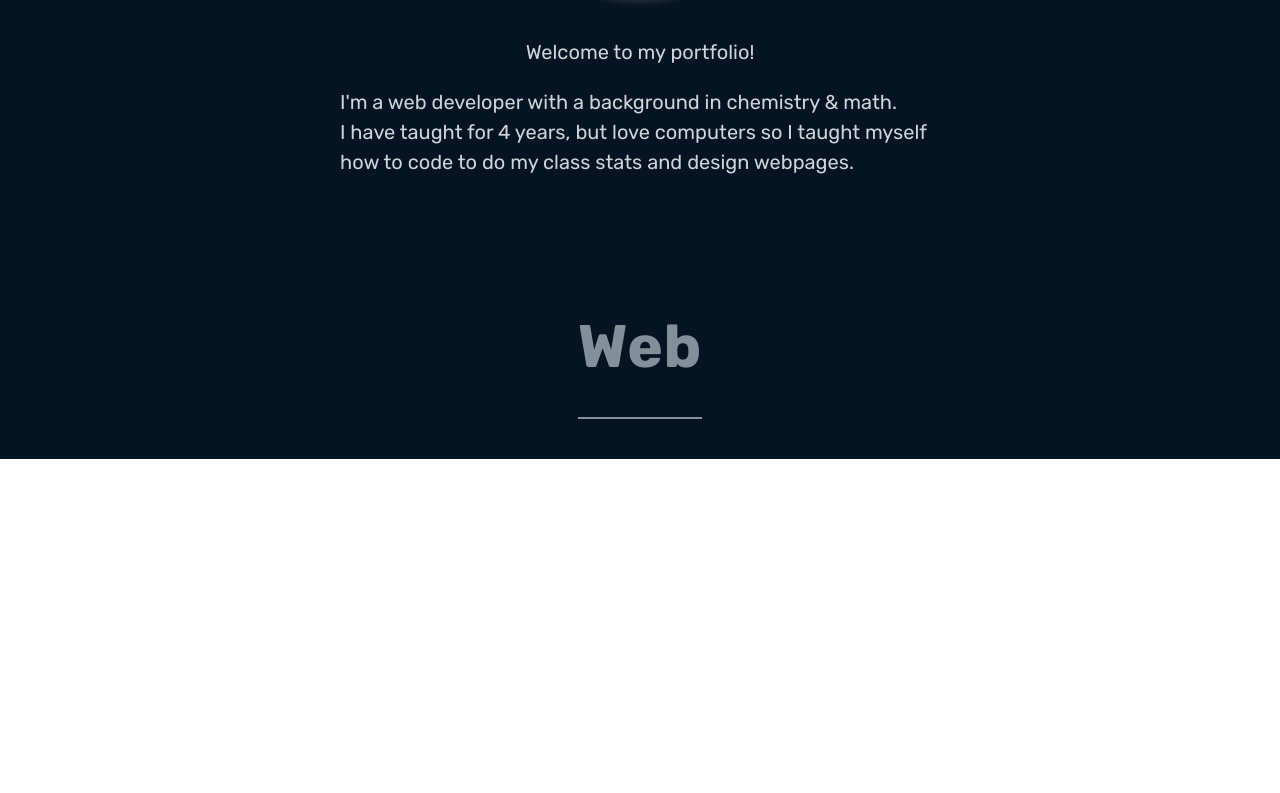
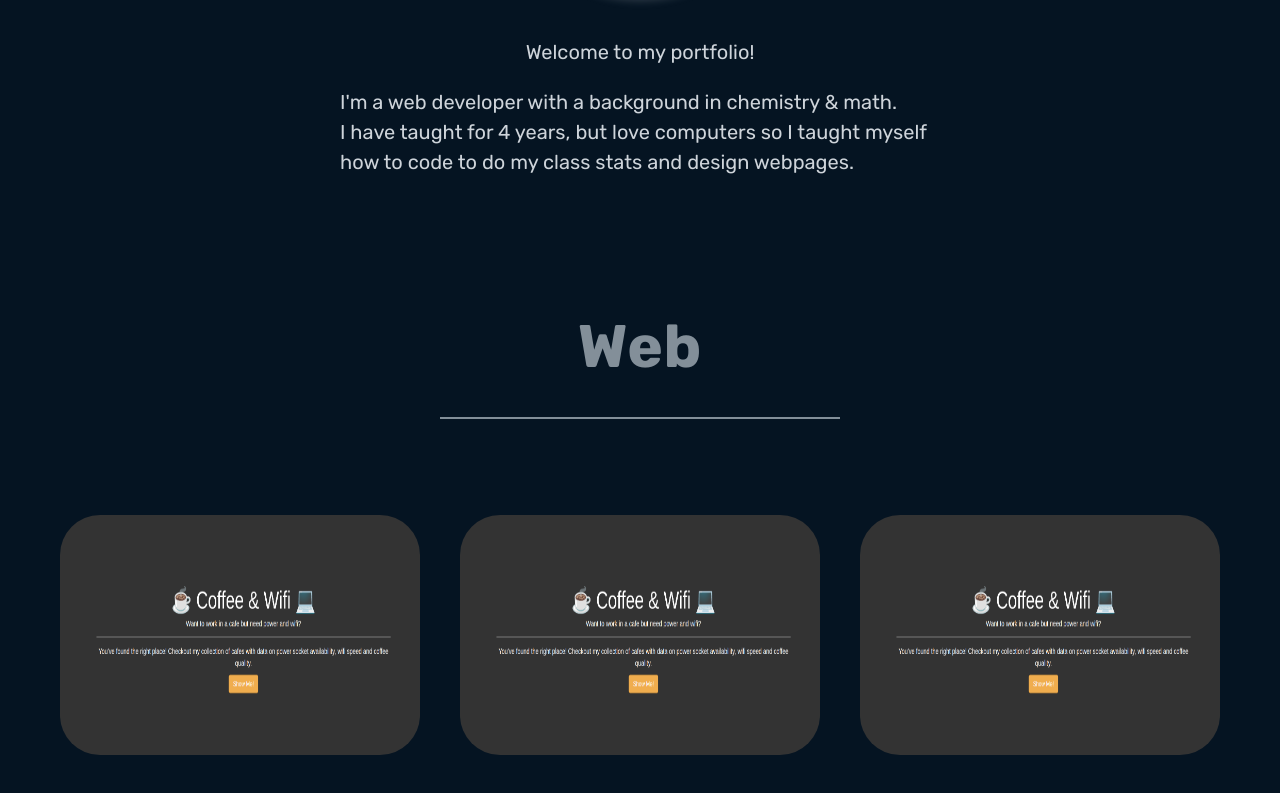
Before and after one commit to laffchem/laffchem.github.io, a plain HTML site: page index.html in a window 1280 px wide. Shown: the part 807-1600 px from the top of the page. Before the commit the page ends 1266 px from the top, so only its background shows below. Drawn offline with Linux system fonts and the light colour scheme.

Commit message:
add flex to web section

```diff
--- a/css/style.css
+++ b/css/style.css
@@ -19,7 +19,6 @@
   padding: 10rem 0 4rem 0;
   color: #838f99;
   display: block;
-  border-bottom: #838f99 solid 2px;
 }
 
 .programmer-heading {
@@ -100,6 +99,21 @@
   padding-bottom: 4rem;
 }
 
+.line {
+  max-width: 40rem;
+  padding: 0 20rem;
+  border-bottom: 2px solid #838f99;
+  margin: 0 auto;
+}
+
 .web-projects {
+  padding-top: 9.6rem;
   justify-content: center;
+  gap: 4rem;
 }
+
+.web-img {
+  height: 24rem;
+  width: 36rem;
+  border-radius: 4rem;
+}
--- a/index.html
+++ b/index.html
@@ -51,12 +51,23 @@
     <!-- Web Section -->
     <section class="section-web">
       <div class="container">
-        <div class="flex flex--center flex-jcc">
+        <div class="flex flex--center flex-jcc flex-col">
           <h2 class="heading-secondary text-center">Web</h2>
+          <div class="line"></div>
         </div>
         <div class="web-projects flex flex--center">
+          <a class="web-link" href="https://github.com/laffchem/coffee_flask_server">
+          <img class="web-img" src="img/coffee.png" alt="Coffee Website Project">
+          </a>
+          <a class="web-link" href="https://github.com/laffchem/coffee_flask_server">
+          <img class="web-img" src="img/coffee.png" alt="Coffee Website Project">
+          </a>
+          <a class="web-link" href="https://github.com/laffchem/coffee_flask_server">
+          <img class="web-img" src="img/coffee.png" alt="Coffee Website Project">
+          </a>
+
         </div>
       </div>
     </section>
   </body>
-</html>
+  </html>
```
Also changed, not shown: img/coffee.png (added), img/hour_calc.png (added).
